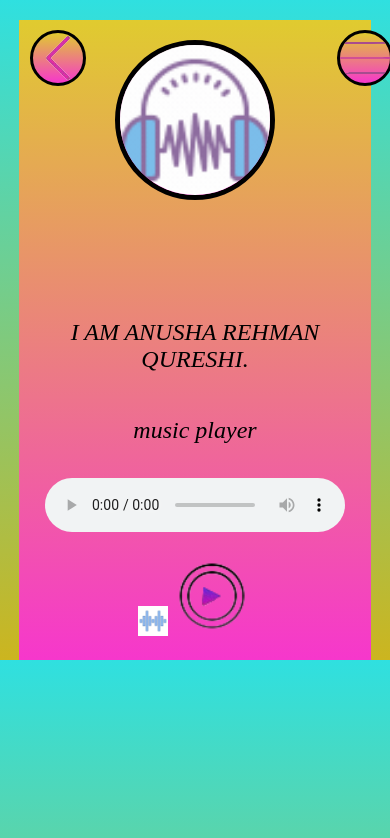
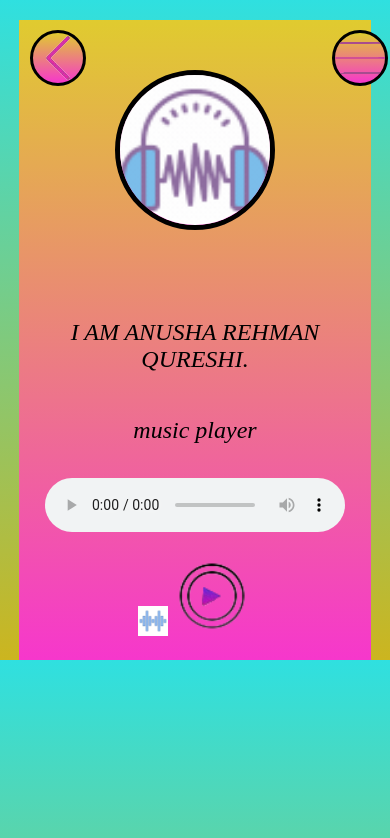
Before and after one commit to Alishba526/smit, a plain HTML site: page index.html in a window 390 px wide. Drawn offline with Linux system fonts and the light colour scheme.

Commit message:
Update style.css

```diff
--- a/style.css
+++ b/style.css
@@ -109,7 +109,7 @@ p{
     }
 
     .menu {
-        margin-right: 10px;
+        margin-right: 20px;
         margin-top: 20px;
     }
 
@@ -118,6 +118,8 @@ p{
         height: 150px;
         margin-left: auto;
         margin-right: auto;
+          margin-top: 30px;
+
     }
 
     p {
```
